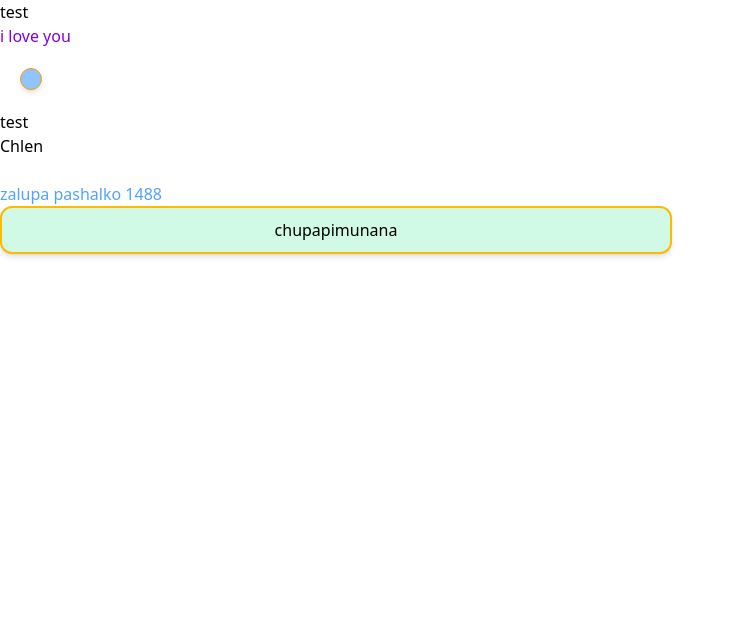
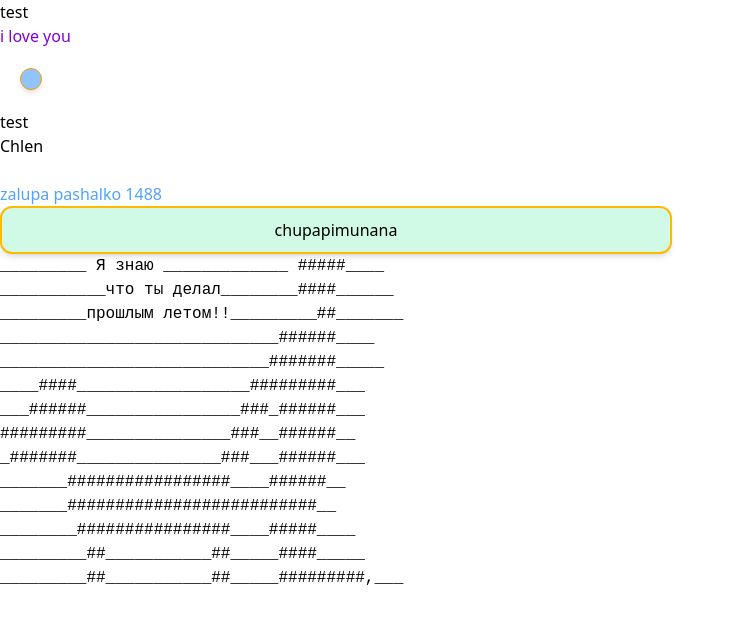
Before and after one commit to ICE-Team-MOB/Candidate-Insight, a React app in the folder frontend/: page / in a window 1280 px wide. Shown: the top 624 px of the page, without its empty margins (0-735 px from the left). Built offline with nearby package versions, Linux system fonts and the light colour scheme; the HTML template or start-up script is replaced by a standard one.

Commit message:
added new component

```diff
--- /dev/null
+++ b/frontend/src/components/hui.tsx
@@ -0,0 +1,32 @@
+
+const Hui: React.FC = ({
+}) => {
+    const lines = [
+      "_________ Я знаю _____________ #####____",
+      "___________что ты делал________####______",
+      "_________прошлым летом!!_________##_______",
+      "_____________________________######____",
+      "____________________________#######_____",
+      "____####__________________#########___",
+      "___######________________###_######___",
+      "#########_______________###__######__",
+      "_#######_______________###___######___",
+      "_______#################____######__",
+      "_______##########################__",
+      "________################____#####____",
+      "_________##___________##_____####_____",
+      "_________##___________##_____#########,___",
+    ]
+
+    return (
+      <pre style={{ fontFamily: 'monospace', color: 'black', fontSize: '16px' }}>
+        {lines.map((line, i) => (
+          <span key={i}>
+            {line}
+            <br />
+          </span>
+        ))}
+      </pre>
+    );
+  }
+export default Hui;
--- a/frontend/src/pages/TestPage.tsx
+++ b/frontend/src/pages/TestPage.tsx
@@ -1,4 +1,5 @@
 import Dima from "../components/dima";
+import Hui from "../components/hui";
 import Misha from "../components/misha";
 import TestComponent from "../components/TestComponent";
 
@@ -12,6 +13,7 @@ const TestPage = ()  => {
             <h1>Chlen</h1>
             <br />
             <Misha text='zalupa pashalko 1488'/>
+            <Hui/>
         </>
     );
 };
```
